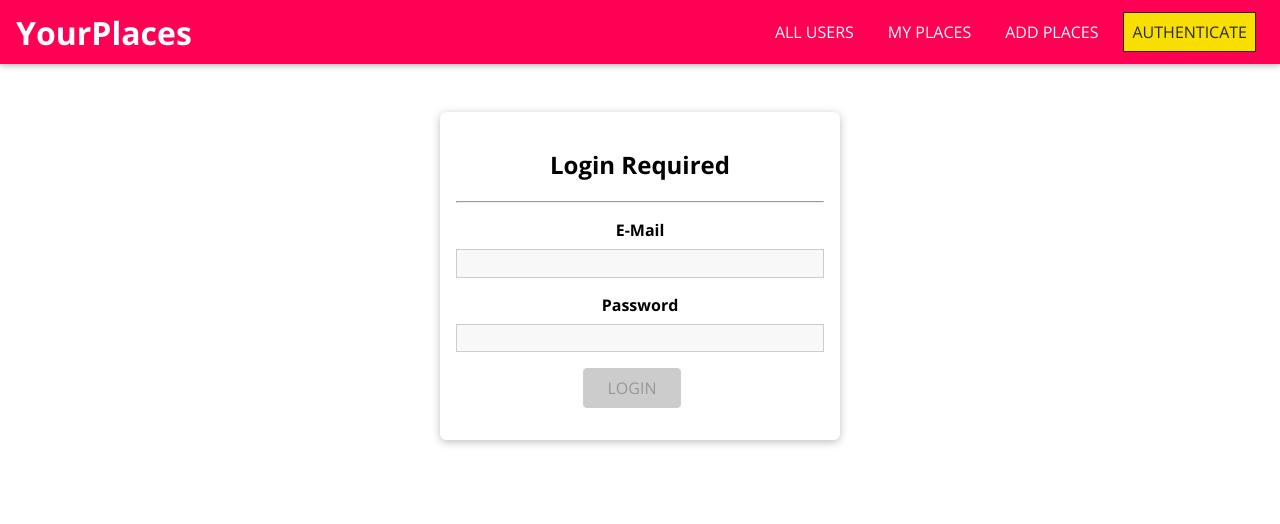
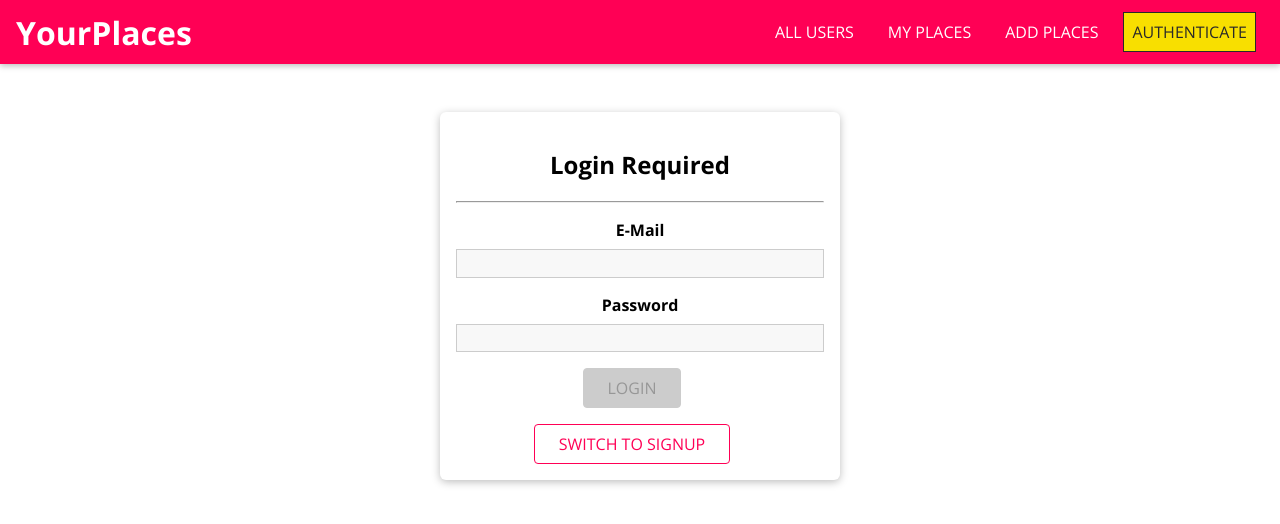
Before and after one commit to SDM-BQA/ShareView, a React (Vite) app in the folder mern-pro/client/: page /auth in a window 1280 px wide. Shown: the top 524 px of the page. Built offline with nearby package versions, Linux system fonts and the light colour scheme.

Commit message:
add switch button

```diff
--- a/mern-pro/client/src/shared/hooks/form-hook.jsx
+++ b/mern-pro/client/src/shared/hooks/form-hook.jsx
@@ -5,6 +5,9 @@
     case "INPUT_CHANGE": {
       let formIsValid = true;
       for (const inputId in state.inputs) {
+        if (!state.inputs[inputId]) {
+          continue;
+        }
         if (inputId === action.inputId) {
           formIsValid = formIsValid && action.isValid;
         } else {
--- a/mern-pro/client/src/user/pages/Auth.jsx
+++ b/mern-pro/client/src/user/pages/Auth.jsx
@@ -2,40 +2,83 @@
 import Card from "../../shared/UIElement/Card";
 import Input from "../../shared/FormElements/Input";
 import Button from "../../shared/FormElements/Button";
-import { VALIDATOR_EMAIL, VALIDATOR_MINLENGTH } from "../../shared/util/validators";
-import {useForm} from '../../shared/hooks/form-hook'
+import {
+  VALIDATOR_EMAIL,
+  VALIDATOR_MINLENGTH,
+  VALIDATOR_REQUIRE,
+} from "../../shared/util/validators";
+import { useForm } from "../../shared/hooks/form-hook";
+import { useState } from "react";
 
 const Auth = () => {
+  const [isLoginMode, setIsLoginMode] = useState(true);
 
-  const[formState, inputHandler]=useForm({
-    email:{
-      value: '',
-      isValid: false
+  const [formState, inputHandler, setFormData] = useForm(
+    {
+      email: {
+        value: '',
+        isValid: false
+      },
+      password: {
+        value: '',
+        isValid: false
+      }
     },
-    password:{
-      value:'',
-      isValid:false
+    false
+  );
+
+  const switchModeHandler = () => {
+    if (!isLoginMode) {
+      setFormData(
+        {
+          ...formState.inputs,
+          name: undefined
+        },
+        formState.inputs.email.isValid && formState.inputs.password.isValid
+      );
+    } else {
+      setFormData(
+        {
+          ...formState.inputs,
+          name: {
+            value: '',
+            isValid: false
+          }
+        },
+        false
+      );
     }
-  },false)
+    setIsLoginMode(prevMode => !prevMode);
+  };
 
-  const authSubmitHandler = event =>{
+  const authSubmitHandler = event => {
     event.preventDefault();
     console.log(formState.inputs);
-
-  }
+  };
 
   return (
     <Card className="authentication">
       <h2>Login Required</h2>
       <hr />
       <form onSubmit={authSubmitHandler}>
+        {!isLoginMode && (
+          <Input
+            element="input"
+            id="name"
+            type="text"
+            label="Your Name"
+            validators={[VALIDATOR_REQUIRE()]}
+            errorText="Please enter a name."
+            onInput={inputHandler}
+          />
+        )}
         <Input
           element="input"
           id="email"
           type="email"
           label="E-Mail"
           validators={[VALIDATOR_EMAIL()]}
-          errorText="Place enter a valid email address"
+          errorText="Please enter a valid email address."
           onInput={inputHandler}
         />
         <Input
@@ -44,11 +87,16 @@
           type="password"
           label="Password"
           validators={[VALIDATOR_MINLENGTH(5)]}
-          errorText="Place enter a valid password, at least 5 characters"
+          errorText="Please enter a valid password, at least 5 characters."
           onInput={inputHandler}
         />
-        <Button type="submit" disabled={!formState.isValid}>LOGIN</Button>
+        <Button type="submit" disabled={!formState.isValid}>
+          {isLoginMode ? 'LOGIN' : 'SIGNUP'}
+        </Button>
       </form>
+      <Button inverse onClick={switchModeHandler}>
+        SWITCH TO {isLoginMode ? 'SIGNUP' : 'LOGIN'}
+      </Button>
     </Card>
   );
 };
```
